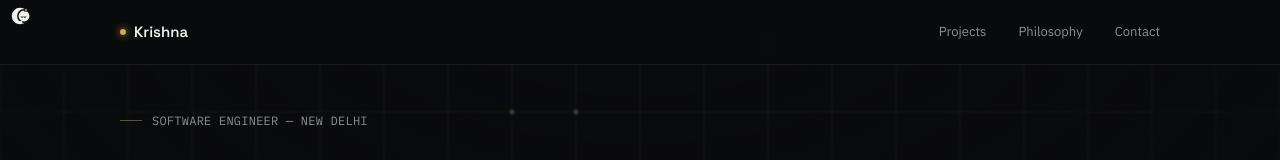
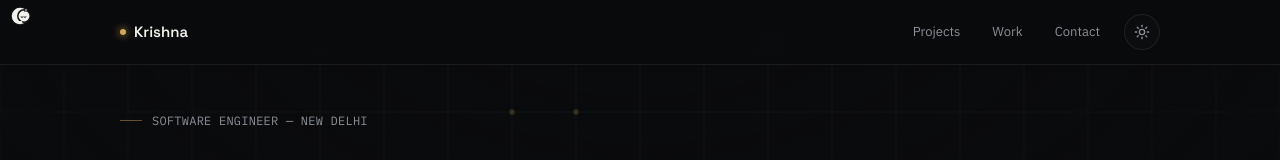
Before and after one commit to Rarebuffalo/krishna-portfolio, a Next.js app: page / in a window 1280 px wide. Shown: the top 160 px of the page. Built offline with nearby package versions, Linux system fonts and the light colour scheme.

Commit message:
ui: add theme toggle button and update links in Header.tsx

```diff
--- a/src/components/Header.tsx
+++ b/src/components/Header.tsx
@@ -1,28 +1,47 @@
-"use client";
-
-import React from "react";
+import React, { useEffect, useState } from "react";
+import Link from "next/link";
 
 export default function Header() {
+  const [theme, setTheme] = useState<"dark" | "light">("dark");
+
+  useEffect(() => {
+    const activeTheme = document.documentElement.getAttribute("data-theme") as "dark" | "light" || "dark";
+    setTheme(activeTheme);
+  }, []);
+
+  const toggleTheme = () => {
+    const nextTheme = theme === "dark" ? "light" : "dark";
+    setTheme(nextTheme);
+    document.documentElement.setAttribute("data-theme", nextTheme);
+    if (nextTheme === "light") {
+      document.documentElement.classList.add("light");
+    } else {
+      document.documentElement.classList.remove("light");
+    }
+    localStorage.setItem("theme", nextTheme);
+  };
+
   return (
     <header className="fixed top-0 left-0 right-0 z-20 backdrop-blur-md bg-[#0a0b0d]/65 border-b border-[rgba(245,245,242,0.08)]">
       <nav className="wrap flex items-center justify-between h-[64px]">
-        <div className="logo font-display font-semibold text-[15px] flex items-center gap-[8px] text-[#f2f1ec]">
+        <Link href="/" className="logo font-display font-semibold text-[15px] flex items-center gap-[8px] text-[#f2f1ec]">
           <span className="dot w-[6px] h-[6px] rounded-full bg-[#d4a657] shadow-[0_0_8px_#d4a657]"></span>
           Krishna
-        </div>
+        </Link>
+        <div className="flex items-center gap-[24px]">
           <div className="navlinks flex gap-8 max-[860px]:hidden">
             <a
-            href="#work"
+              href="#projects"
               className="text-[13px] text-[#8b8f96] hover:text-[#f2f1ec] transition-colors duration-250 relative group"
             >
               Projects
               <span className="absolute left-0 right-0 bottom-[-6px] h-[1px] bg-[#d4a657] scale-x-0 origin-left transition-transform duration-250 group-hover:scale-x-100" />
             </a>
             <a
-            href="#philosophy"
+              href="#work"
               className="text-[13px] text-[#8b8f96] hover:text-[#f2f1ec] transition-colors duration-250 relative group"
             >
-            Philosophy
+              Work
               <span className="absolute left-0 right-0 bottom-[-6px] h-[1px] bg-[#d4a657] scale-x-0 origin-left transition-transform duration-250 group-hover:scale-x-100" />
             </a>
             <a
@@ -33,6 +52,31 @@ export default function Header() {
               <span className="absolute left-0 right-0 bottom-[-6px] h-[1px] bg-[#d4a657] scale-x-0 origin-left transition-transform duration-250 group-hover:scale-x-100" />
             </a>
           </div>
+
+          <button
+            onClick={toggleTheme}
+            className="flex items-center justify-center w-[36px] h-[36px] rounded-full border border-[rgba(245,245,242,0.08)] bg-[#101215]/40 hover:bg-[#101215]/80 hover:border-[#d4a657]/40 text-[#8b8f96] hover:text-[#f2f1ec] transition-all cursor-pointer"
+            aria-label="Toggle Theme"
+          >
+            {theme === "light" ? (
+              <svg width="16" height="16" viewBox="0 0 24 24" fill="none" stroke="currentColor" strokeWidth="2" strokeLinecap="round" strokeLinejoin="round">
+                <path d="M12 3a6 6 0 0 0 9 9 9 9 0 1 1-9-9Z" />
+              </svg>
+            ) : (
+              <svg width="16" height="16" viewBox="0 0 24 24" fill="none" stroke="currentColor" strokeWidth="2" strokeLinecap="round" strokeLinejoin="round">
+                <circle cx="12" cy="12" r="4" />
+                <path d="M12 2v2" />
+                <path d="M12 20v2" />
+                <path d="M4.93 4.93l1.41 1.41" />
+                <path d="M17.66 17.66l1.41 1.41" />
+                <path d="M2 12h2" />
+                <path d="M20 12h2" />
+                <path d="M6.34 17.66l-1.41 1.41" />
+                <path d="M19.07 4.93l-1.41 1.41" />
+              </svg>
+            )}
+          </button>
+        </div>
       </nav>
     </header>
   );
```
Lines whose indentation alone changed are shown as unchanged.
